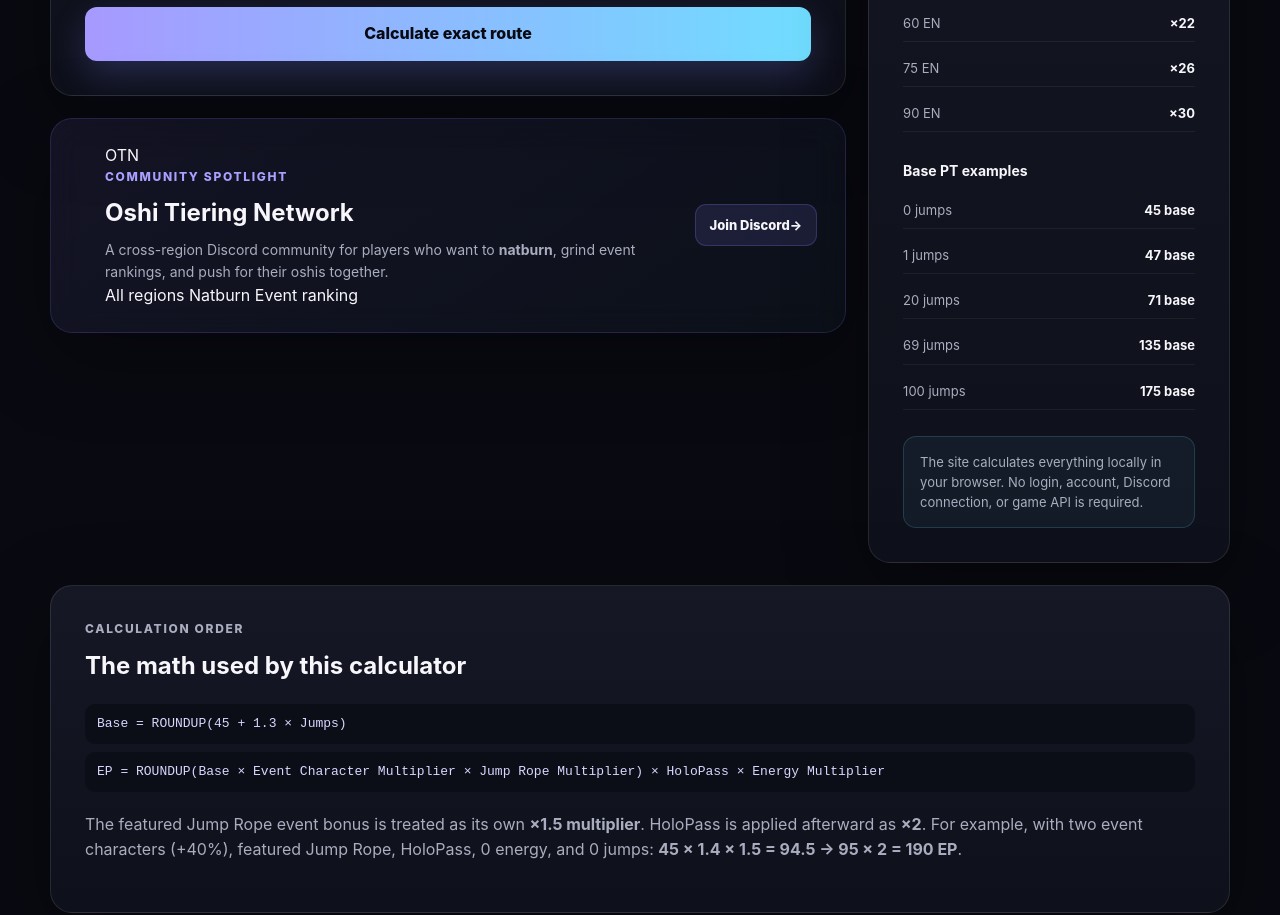
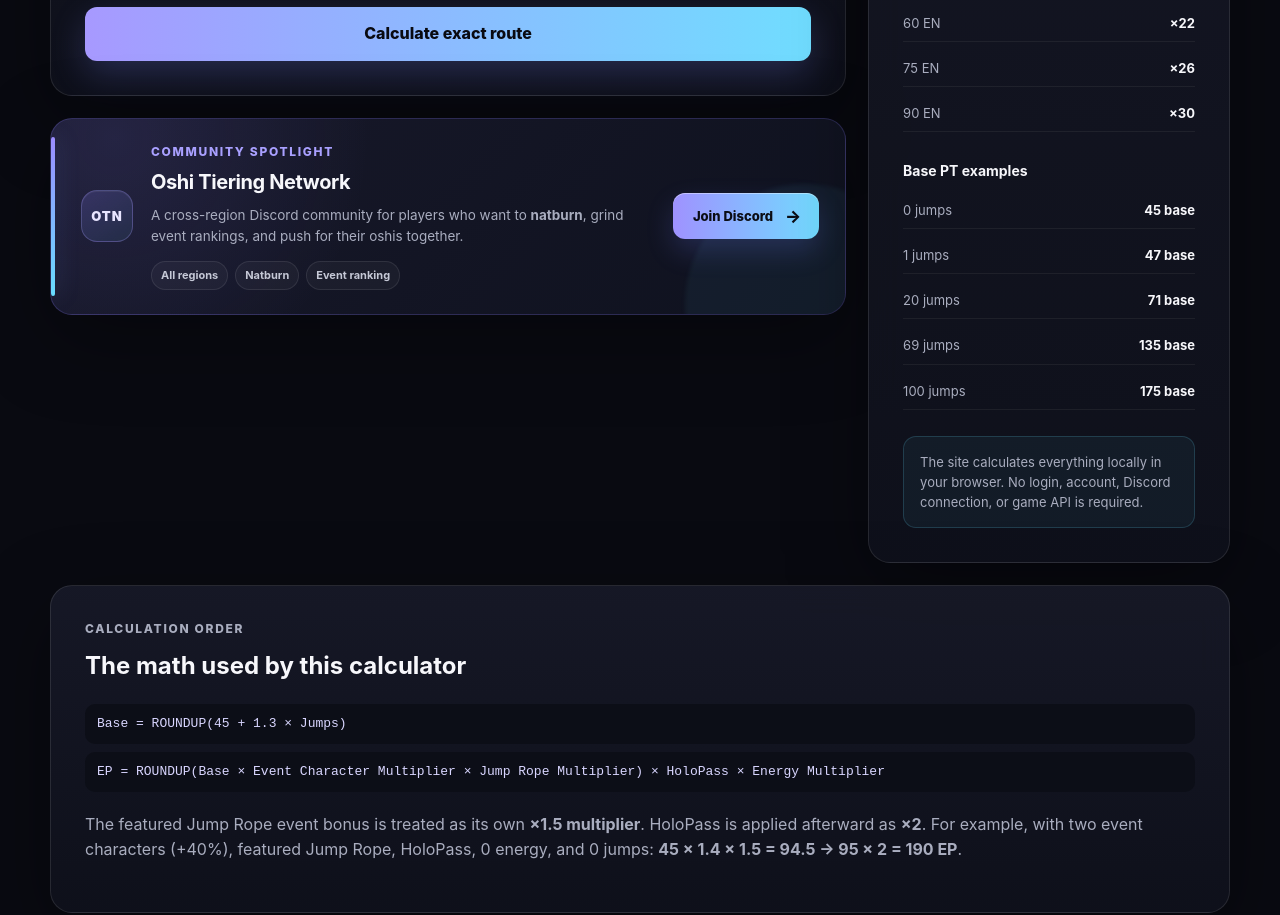
Before and after one commit to Zombeh2133/holodori-parking-calculator, a website with bundled scripts: page index.html in a window 1280 px wide. Shown: the part 944-1859 px from the top of the page. Built offline with nearby package versions, Linux system fonts and the light colour scheme.

Commit message:
Update styles.css

```diff
--- a/styles.css
+++ b/styles.css
@@ -438,68 +438,170 @@ select:focus {
 }
 
 .community-card {
-  padding: 24px 28px;
+  position: relative;
+  overflow: hidden;
+  min-height: 152px;
+  padding: 24px 26px 24px 30px;
   display: flex;
   align-items: center;
   justify-content: space-between;
-  gap: 26px;
-  border-color: rgba(139, 124, 255, 0.18);
+  gap: 28px;
+  border-color: rgba(139, 124, 255, 0.22);
+  background:
+    radial-gradient(
+      circle at 8% 10%,
+      rgba(139, 124, 255, 0.12),
+      transparent 34%
+    ),
+    linear-gradient(
+      135deg,
+      rgba(24, 25, 43, 0.98),
+      rgba(15, 18, 31, 0.98)
+    );
+}
+
+.community-card::after {
+  content: "";
+  position: absolute;
+  inset: auto -80px -110px auto;
+  width: 240px;
+  height: 240px;
+  border-radius: 50%;
+  pointer-events: none;
+  background: rgba(102, 217, 255, 0.055);
+  filter: blur(2px);
+}
+
+.community-accent {
+  position: absolute;
+  inset: 18px auto 18px 0;
+  width: 4px;
+  border-radius: 999px;
+  background: linear-gradient(180deg, #9b8cff, #68ddff);
+  box-shadow: 0 0 22px rgba(117, 149, 255, 0.34);
+}
+
+.community-main {
+  position: relative;
+  z-index: 1;
+  min-width: 0;
+  display: flex;
+  align-items: center;
+  gap: 18px;
+}
+
+.community-mark {
+  flex: 0 0 52px;
+  width: 52px;
+  height: 52px;
+  display: grid;
+  place-items: center;
+  border: 1px solid rgba(168, 157, 255, 0.28);
+  border-radius: 16px;
+  color: #e8e5ff;
   background:
     linear-gradient(
       145deg,
-      rgba(139, 124, 255, 0.09),
-      rgba(102, 217, 255, 0.035)
+      rgba(139, 124, 255, 0.2),
+      rgba(102, 217, 255, 0.08)
     );
+  box-shadow: inset 0 1px 0 rgba(255, 255, 255, 0.06);
+  font-size: 13px;
+  font-weight: 900;
+  letter-spacing: 0.08em;
 }
 
 .community-card-copy {
   min-width: 0;
 }
 
+.community-eyebrow {
+  margin-bottom: 6px;
+}
+
 .community-card h2 {
-  margin-bottom: 8px;
+  margin-bottom: 7px;
+  font-size: 20px;
+  letter-spacing: -0.02em;
 }
 
 .community-card p:not(.eyebrow) {
-  max-width: 620px;
+  max-width: 600px;
   margin: 0;
   color: var(--muted);
-  font-size: 14px;
+  font-size: 13.5px;
+  line-height: 1.55;
+}
+
+.community-tags {
+  display: flex;
+  flex-wrap: wrap;
+  gap: 7px;
+  margin-top: 14px;
+}
+
+.community-tags span {
+  padding: 5px 9px;
+  border: 1px solid rgba(255, 255, 255, 0.09);
+  border-radius: 999px;
+  color: #c5c8d6;
+  background: rgba(255, 255, 255, 0.035);
+  font-size: 11px;
+  font-weight: 750;
 }
 
 .community-cta {
+  position: relative;
+  z-index: 1;
   flex: 0 0 auto;
+  min-width: 146px;
+  min-height: 46px;
+  padding: 0 16px 0 18px;
+  gap: 12px;
   white-space: nowrap;
+  color: #0b0d15;
+  border: 0;
+  border-radius: 12px;
+  background: linear-gradient(90deg, #9f92ff, #72dbff);
+  box-shadow:
+    0 12px 28px rgba(108, 130, 255, 0.2),
+    inset 0 1px 0 rgba(255, 255, 255, 0.4);
 }
 
 .discord-button {
   display: inline-flex;
   align-items: center;
   justify-content: center;
-  min-height: 42px;
-  padding: 0 14px;
-  border-radius: 11px;
-  color: var(--text);
   text-decoration: none;
   font-size: 13px;
-  font-weight: 800;
-  border: 1px solid rgba(139, 124, 255, 0.24);
-  background: rgba(139, 124, 255, 0.12);
+  font-weight: 850;
   transition:
     transform 150ms ease,
-    border-color 150ms ease,
-    background 150ms ease;
+    box-shadow 150ms ease,
+    filter 150ms ease;
 }
 
 .discord-button:hover {
-  transform: translateY(-1px);
-  border-color: rgba(139, 124, 255, 0.48);
-  background: rgba(139, 124, 255, 0.18);
+  transform: translateY(-2px);
+  filter: brightness(1.04);
+  box-shadow:
+    0 16px 34px rgba(108, 130, 255, 0.28),
+    inset 0 1px 0 rgba(255, 255, 255, 0.45);
 }
 
 .discord-button:focus-visible {
-  outline: 3px solid rgba(139, 124, 255, 0.32);
-  outline-offset: 3px;
+  outline: 3px solid rgba(139, 124, 255, 0.35);
+  outline-offset: 4px;
+}
+
+.community-arrow {
+  font-size: 17px;
+  line-height: 1;
+  transition: transform 150ms ease;
+}
+
+.discord-button:hover .community-arrow {
+  transform: translateX(3px);
 }
 
 .results-card,
@@ -681,8 +783,13 @@ select:focus {
   }
 
   .community-card {
+    min-height: 0;
     align-items: stretch;
     flex-direction: column;
+  }
+
+  .community-main {
+    align-items: flex-start;
   }
 
   .community-cta {
@@ -746,4 +853,24 @@ select:focus {
   .button-row button {
     flex: 1;
   }
+
+  .community-card {
+    padding: 22px 20px 22px 24px;
+  }
+
+  .community-main {
+    gap: 13px;
+  }
+
+  .community-mark {
+    flex-basis: 44px;
+    width: 44px;
+    height: 44px;
+    border-radius: 13px;
+    font-size: 11px;
+  }
+
+  .community-card h2 {
+    font-size: 18px;
+  }
 }
```
